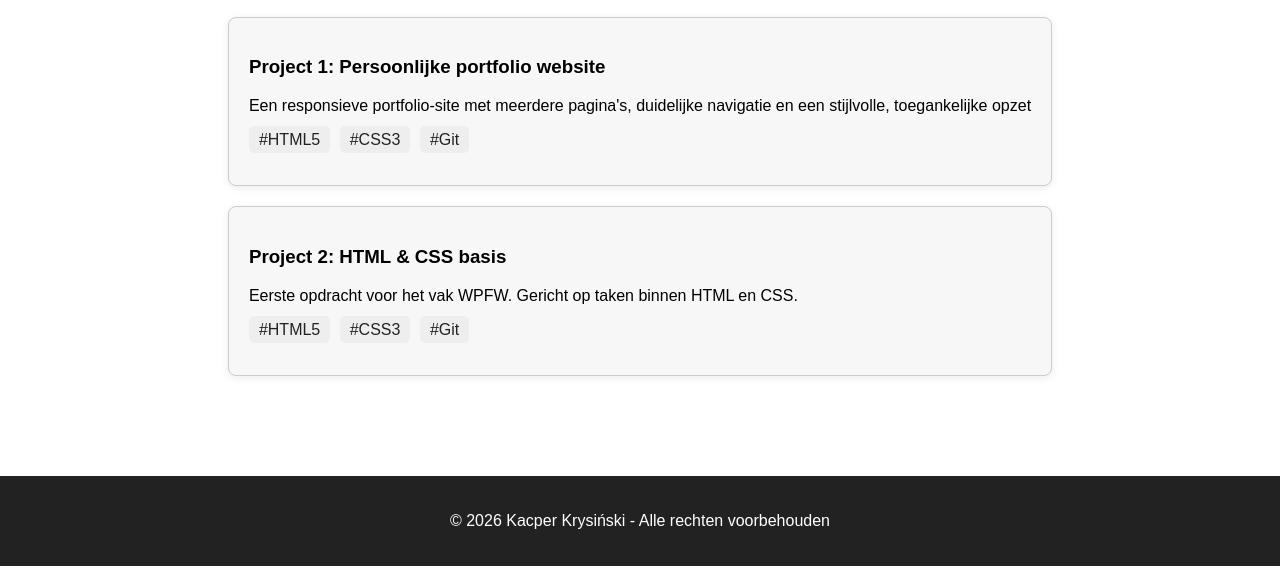
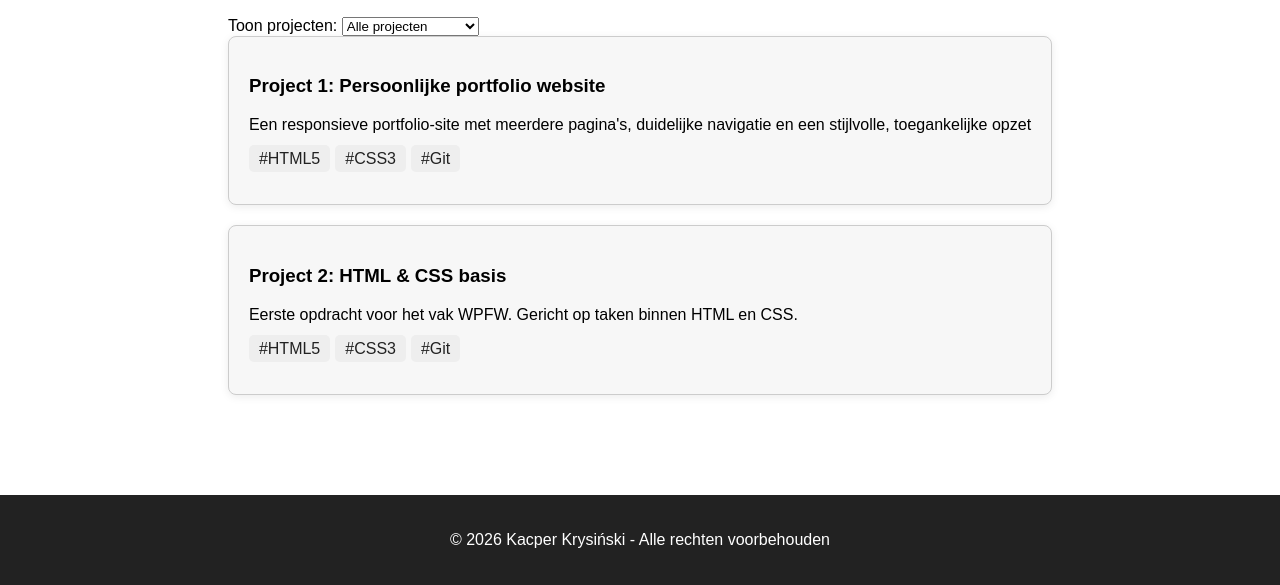
Before and after one commit to kacperK12-cmd/portfolio-website, a plain HTML site: page projecten.html in a window 1280 px wide. Shown: the part 247-832 px from the top of the page. Drawn offline with Linux system fonts and the light colour scheme.

Commit message:
javascript gedeelte

```diff
--- a/js/projecten.js
+++ b/js/projecten.js
@@ -0,0 +1,55 @@
+const projecten = [
+  {
+    titel: "Project 1: Persoonlijke portfolio website",
+    beschrijving: "Een responsieve portfolio-site met meerdere pagina's, duidelijke navigatie en een stijlvolle, toegankelijke opzet",
+     categorie: "portfolio",
+ labels: ["HTML5", "CSS3", "Git"]
+  },
+  {
+    titel: "Project 2: HTML & CSS basis",
+    beschrijving: "Eerste opdracht voor het vak WPFW. Gericht op taken binnen HTML en CSS.",
+    categorie: "basis",
+    labels: ["HTML5", "CSS3", "Git"]
+  }
+];
+
+const lijst = document.querySelector("#projecten-lijst");
+const filter = document.querySelector("#project-filter");
+
+function toonProjecten(categorie) {
+  lijst.replaceChildren();
+
+  projecten.forEach((project) => {
+    if (categorie !== "alle" && project.categorie !== categorie) {
+      return;
+    }
+
+    const artikel = document.createElement("article");
+
+    const titel = document.createElement("h3");
+    titel.textContent = project.titel;
+    artikel.appendChild(titel);
+
+    const beschrijving = document.createElement("p");
+    beschrijving.textContent = project.beschrijving;
+    artikel.appendChild(beschrijving);
+
+    const labels = document.createElement("p");
+    labels.className = "tags";
+
+    project.labels.forEach((label) => {
+      const span = document.createElement("span");
+      span.textContent = `#${label}`;
+      labels.appendChild(span);
+    });
+
+    artikel.appendChild(labels);
+    lijst.appendChild(artikel);
+  });
+}
+
+toonProjecten(filter.value);
+
+filter.addEventListener("change", () => {
+  toonProjecten(filter.value);
+});
--- a/projecten.html
+++ b/projecten.html
@@ -27,27 +27,14 @@
  <section>
         <h2>Projecten</h2>
 
-        <article>
-            <h3>Project 1: Persoonlijke portfolio website</h3>
-            <p>Een responsieve portfolio-site met meerdere pagina's, duidelijke navigatie en een stijlvolle, toegankelijke opzet</p>
+        <label for="project-filter">Toon projecten:</label>
+<select id="project-filter">
+    <option value="alle">Alle projecten</option>
+    <option value="portfolio">Portfolio</option>
+    <option value="basis">HTML & CSS basis</option>
+</select>
 
-            <p class="tags">
-    <span>#HTML5</span>
-    <span>#CSS3</span>
-    <span>#Git</span>
-</p>
-        </article>
-
-        <article>
-    <h3>Project 2: HTML & CSS basis</h3>
-    <p>Eerste opdracht voor het vak WPFW. Gericht op taken binnen HTML en CSS.</p>
-
-    <p class="tags">
-    <span>#HTML5</span>
-    <span>#CSS3</span>
-    <span>#Git</span>
-</p>
-</article>
+<div id="projecten-lijst"></div>
 
     </section>
 
@@ -59,6 +46,7 @@
     <p>&copy; 2026 Kacper Krysiński - Alle rechten voorbehouden</p>
 </footer>
 
+<script src="js/projecten.js"></script>
 
 </body>
 </html>
```
Also changed, not shown: index.html (+17 -0 lines).
